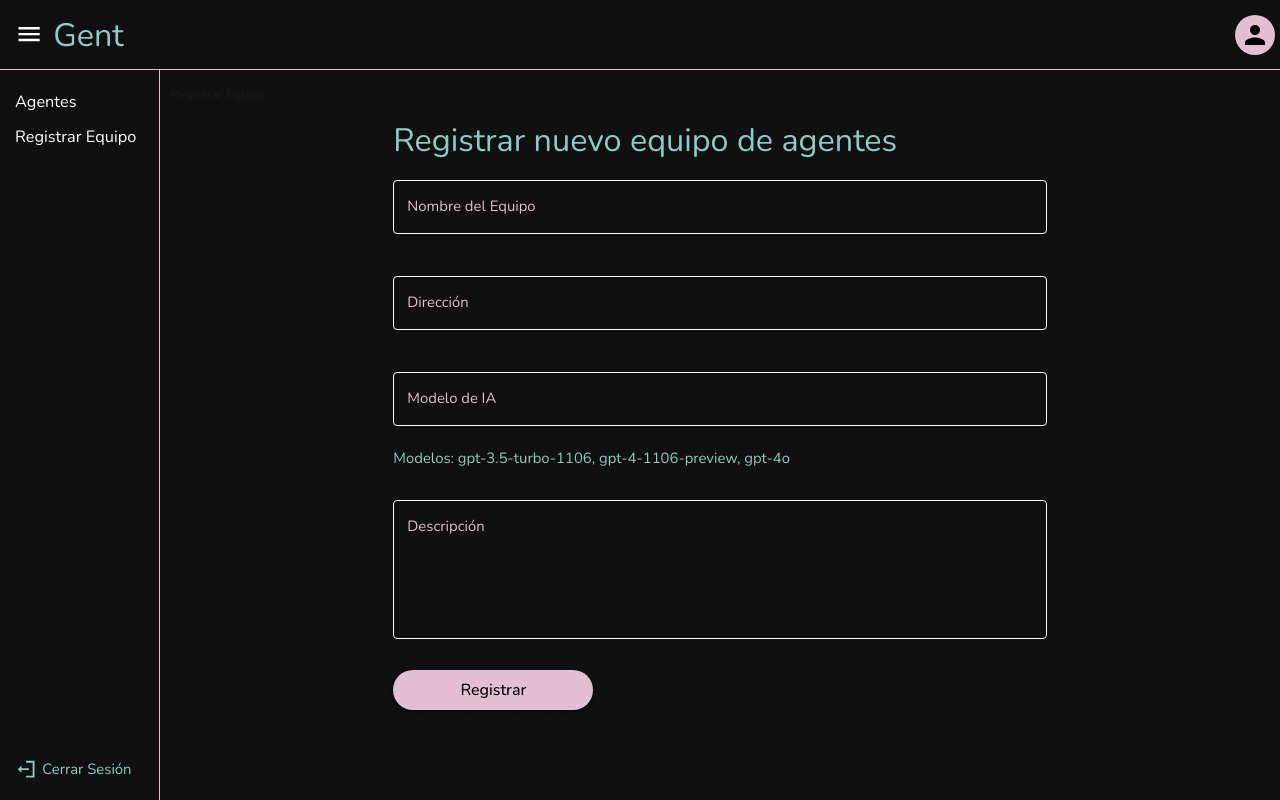
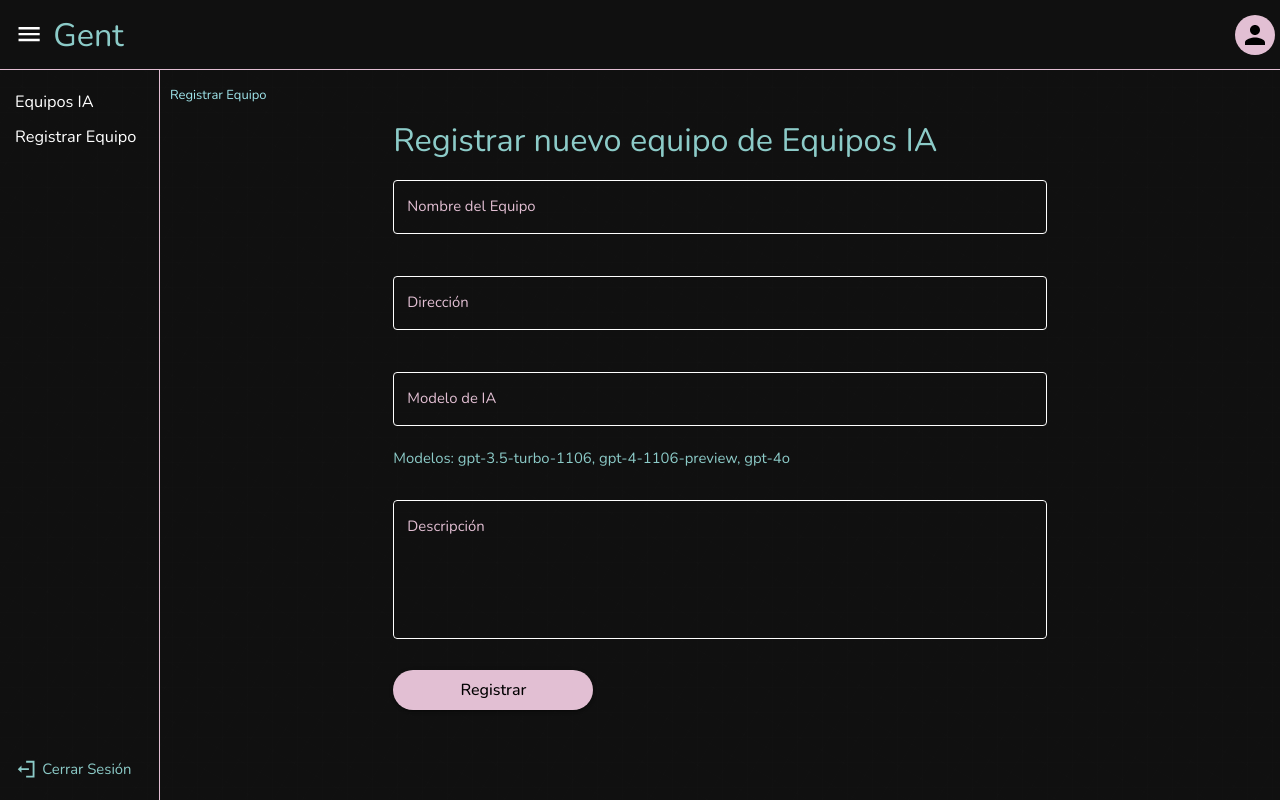
Before and after one commit to NicoPasqualeDevs/gent-front, a React (Vite) app in the folder front/: page /clients/form in a window 1280 px wide. Built offline with nearby package versions, Linux system fonts and the light colour scheme.

Commit message:
lastest_fixes

```diff
--- a/front/src/components/layout/LeftMenu/index.tsx
+++ b/front/src/components/layout/LeftMenu/index.tsx
@@ -9,7 +9,7 @@ import { LogoutSharp } from "@mui/icons-material";
 const options = [
   {
     navElevation: "clients",
-    label: "Agentes",
+    label: "Equipos IA",
     path: "/clients",
   },
   {
@@ -48,6 +48,7 @@ const LeftMenu: React.FC = () => {
           paddingLeft: "5px",
           flexShrink: "0",
           width: `${menu ? "160px" : "0px"}`,
+          background:"transparent",
           borderRight: `1px solid ${
             menu ? theme.palette.primary.main : "transparent"
           }`,
--- a/front/src/components/layout/Pathbar/index.tsx
+++ b/front/src/components/layout/Pathbar/index.tsx
@@ -40,7 +40,7 @@ const Pathbar: React.FC = () => {
       >
         {appNavigation.map((item, index) => {
           if (appNavigation.length - 1 === index) {
-            return <Typography sx={{color:"secondary.contrastText", paddingLeft:"5px"}} variant="body2">{item.label}</Typography>;
+            return <Typography sx={{color:"secondary.light", paddingLeft:"5px"}} variant="body2">{item.label}</Typography>;
           }
           return (
             <PathButton
--- a/front/src/components/layout/ShortHeader/index.tsx
+++ b/front/src/components/layout/ShortHeader/index.tsx
@@ -81,7 +81,7 @@ const ShortHeader: React.FC = () => {
               setNavElevation("clients");
             }}
           >
-            Agentes
+            Equipos IA
           </NavButton>
         </AccordionDetails>
         <AccordionDetails>
--- a/front/src/components/pages/Auth/Login/index.tsx
+++ b/front/src/components/pages/Auth/Login/index.tsx
@@ -12,7 +12,6 @@ import { PasswordInput, TextInput } from "@/components/Inputs";
 import { motion } from "framer-motion"; // Asegúrate de instalar framer-motion
 import Snowfall from 'react-snowfall';
 import { useTheme } from '@mui/material/styles';
-import BackgroundLines from '@/styles/components/BackgroundLines'; // Importa el nuevo componente
 
 const Login: React.FC = () => {
   const navigate = useNavigate();
@@ -173,7 +172,7 @@ const Login: React.FC = () => {
                 textShadow: '0 0 5px rgba(0,0,0,0.3)',
               }}
             >
-              Crea tu equipo de Agentes con Inteligencia Artificial
+              Crea tu equipo de Equipos IA con Inteligencia Artificial
             </Typography>
           )}
         </Grid>
--- a/front/src/components/pages/Bots/IaPanel/index.tsx
+++ b/front/src/components/pages/Bots/IaPanel/index.tsx
@@ -189,7 +189,7 @@ const IaPanel: React.FC = () => {
       ) : (
         <>
           <Typography variant="h4" marginBottom={"20px"}>
-            Agentes de {clientName}
+            Equipos IA de {clientName}
           </Typography>
           <SearchWrapper>
             <Search>
@@ -336,8 +336,8 @@ const IaPanel: React.FC = () => {
           ) : (
             <Typography variant="subtitle2" marginTop={"10px"}>
               {searchQuery && searchQuery.trim() !== ""
-                ? "No se encontraron agentes con ese nombre"
-                : "No hay agentes para mostrar"}
+                ? "No se encontraron Equipos IA con ese nombre"
+                : "No hay Equipos IA para mostrar"}
             </Typography>
           )}
         </>
@@ -392,7 +392,7 @@ const IaPanel: React.FC = () => {
                 } - ${Math.min(
                   agentsPage * paginationData.page_size,
                   paginationData.total_items
-                )} de ${paginationData.total_items} Agentes`}
+                )} de ${paginationData.total_items} Equipos IA`}
               </Typography>
             ) : null}
           </Grid>
--- a/front/src/components/pages/Clients/ClientForm/index.tsx
+++ b/front/src/components/pages/Clients/ClientForm/index.tsx
@@ -184,7 +184,7 @@ const ClientForm: React.FC = () => {
       ) : (
         <>
           <Typography variant="h4">
-            {clientId ? "Editar equipo de agentes" : "Registrar nuevo equipo de agentes"}
+            {clientId ? "Editar equipo de Equipos IA" : "Registrar nuevo equipo de Equipos IA"}
           </Typography>
           <Box marginTop={"20px"}>
             <TextInput
--- a/front/src/components/pages/Clients/ClientList/index.tsx
+++ b/front/src/components/pages/Clients/ClientList/index.tsx
@@ -160,7 +160,7 @@ const ClientList: React.FC = () => {
   useEffect(() => {
     replacePath([
       {
-        label: "Agentes",
+        label: "Equipos IA",
         current_path: "/clients",
         preview_path: "/clients",
       },
@@ -179,7 +179,7 @@ const ClientList: React.FC = () => {
       ) : (
         <>
           <Typography variant="h2" marginBottom={"20px"}>
-            Agentes
+            Equipos IA
           </Typography>
           <SearchWrapper>
             <Search>
@@ -216,7 +216,7 @@ const ClientList: React.FC = () => {
                   <CardActions>
                     <Grid container>
                       <Grid item xs={11}>
-                        <Tooltip title="Acceder a Agentes" arrow>
+                        <Tooltip title="Acceder a Equipos IA" arrow>
                           <Button
                             size="small"
                             sx={{
@@ -228,7 +228,7 @@ const ClientList: React.FC = () => {
                               );
                             }}
                           >
-                            Agentes
+                            Equipos IA
                           </Button>
                         </Tooltip>
                         <Tooltip title="Editar Cliente" arrow>
@@ -266,8 +266,8 @@ const ClientList: React.FC = () => {
           ) : (
             <Typography variant="subtitle2" marginTop={"10px"}>
               {searchQuery && searchQuery.trim() !== ""
-                ? "No se encontraron agentes con ese nombre"
-                : "No hay agentes para mostrar"}
+                ? "No se encontraron Equipos IA con ese nombre"
+                : "No hay Equipos IA para mostrar"}
             </Typography>
           )}
         </>
@@ -322,7 +322,7 @@ const ClientList: React.FC = () => {
                 } - ${Math.min(
                   clientPage * paginationData.page_size,
                   paginationData.total_items
-                )} de ${paginationData.total_items} Agentes`}
+                )} de ${paginationData.total_items} Equipos IA`}
               </Typography>
             ) : null}
           </Grid>
--- a/front/src/components/pages/Home/index.tsx
+++ b/front/src/components/pages/Home/index.tsx
@@ -2,7 +2,6 @@ import React, { useState, useEffect } from "react";
 import { Grid, Typography, Paper, Button, Box, Divider } from "@mui/material";
 import { CenterComponentContainer } from "@/utils/ContainerUtil";
 import theme from "@/styles/theme";
-import BackgroundLines from "../../../styles/components/BackgroundLines";
 import { useNavigate } from "react-router-dom";
 
 const HomeComponent: React.FC = () => {
```
